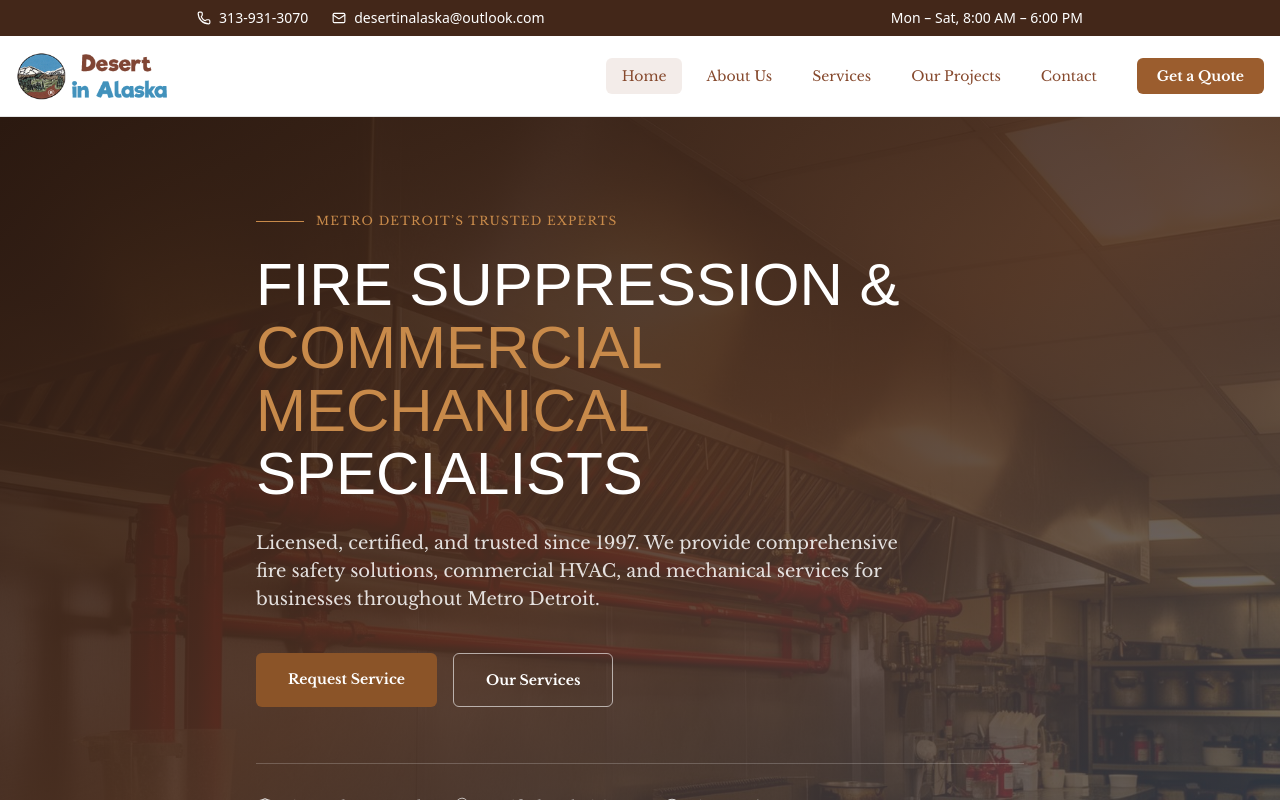
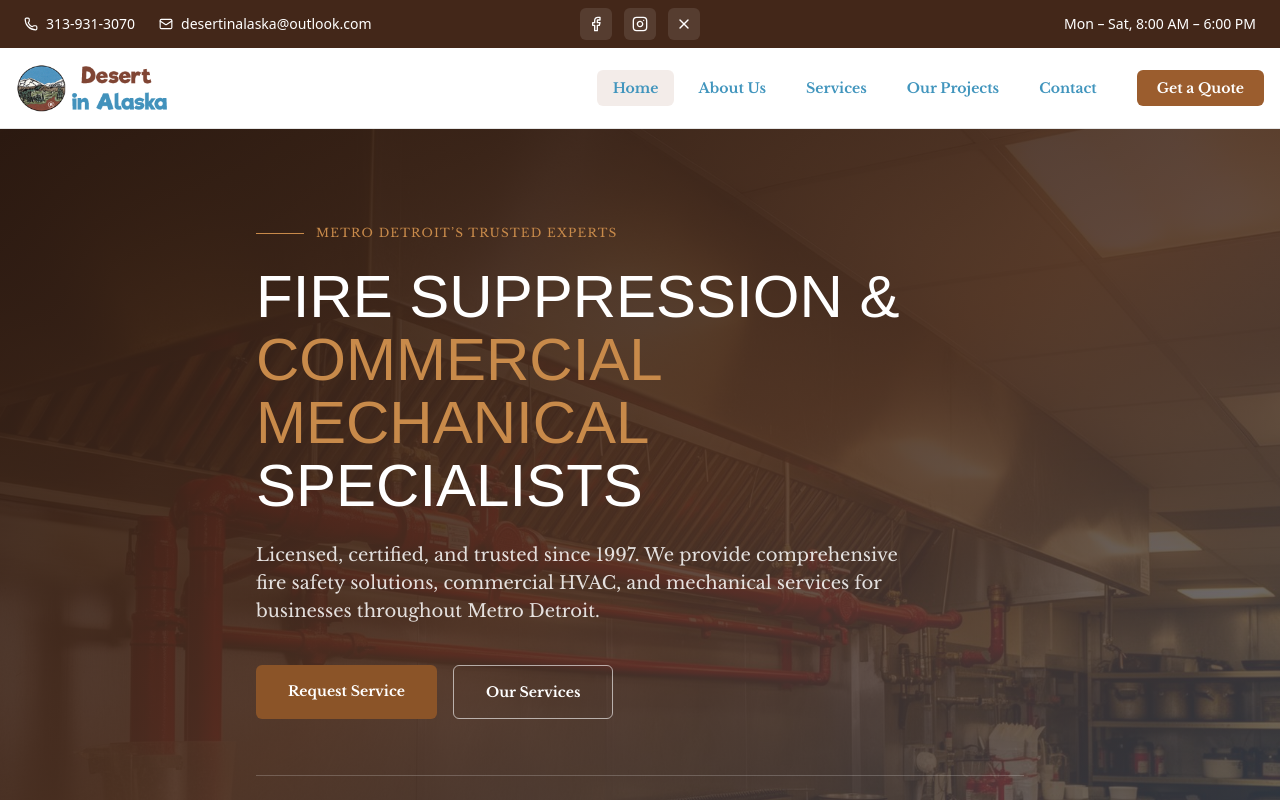
Before and after one commit to compumaxhosting/desert-in-alaska, a Next.js app: page / in a window 1280 px wide. Shown: the top 800 px of the page. Built offline with nearby package versions, Linux system fonts and the light colour scheme.

Commit message:
blue colors

```diff
--- a/src/components/Contact.tsx
+++ b/src/components/Contact.tsx
@@ -70,7 +70,7 @@ export default function Contact() {
                   href="tel:13139313070"
                   className="flex items-start gap-4 group"
                 >
-                  <div className="rounded-lg bg-[#86492D]/10 p-3 text-[#86492D] transition group-hover:bg-[#86492D] group-hover:text-white">
+                  <div className="rounded-lg bg-[#86492D]/10 p-3 text-[#4195bd] transition group-hover:bg-[#86492D] group-hover:text-white">
                     <Phone size={20} />
                   </div>
                   <div>
@@ -88,7 +88,7 @@ export default function Contact() {
                   href="mailto:desertinalaska@outlook.com"
                   className="flex items-start gap-4 group"
                 >
-                  <div className="rounded-lg bg-[#86492D]/10 p-3 text-[#86492D] transition group-hover:bg-[#86492D] group-hover:text-white">
+                  <div className="rounded-lg bg-[#86492D]/10 p-3 text-[#4195bd] transition group-hover:bg-[#86492D] group-hover:text-white">
                     <Mail size={20} />
                   </div>
                   <div>
@@ -102,7 +102,7 @@ export default function Contact() {
 
               {/* ADDRESS (OPTIONAL MAP CTA) */}
               <li className="flex items-start gap-4">
-                <div className="rounded-lg bg-[#86492D]/10 p-3 text-[#86492D]">
+                <div className="rounded-lg bg-[#86492D]/10 p-3 text-[#4195bd]">
                   <MapPin size={20} />
                 </div>
                 <div>
@@ -115,7 +115,7 @@ export default function Contact() {
 
               {/* HOURS (NO CTA) */}
               <li className="flex items-start gap-4">
-                <div className="rounded-lg bg-[#86492D]/10 p-3 text-[#86492D]">
+                <div className="rounded-lg bg-[#86492D]/10 p-3 text-[#4195bd]">
                   <Clock size={20} />
                 </div>
                 <div>
--- a/src/components/Footer.tsx
+++ b/src/components/Footer.tsx
@@ -33,7 +33,7 @@ export default function Footer() {
             1997. Licensed, certified, and committed to safety excellence.
           </p>
 
-          <div className="flex gap-6 pt-4 text-xs text-[#c98b55]">
+          <div className="flex gap-6 pt-4 text-xs text-[#4195bd]">
             <div className="flex items-center gap-2">
               <ShieldCheck size={18} />
               <span>Licensed & Insured</span>
@@ -95,7 +95,7 @@ export default function Footer() {
 
           <ul className="space-y-4 text-sm text-[#e7d6c8] font-serif">
             <li className="flex items-start gap-3">
-              <MapPin size={18} className="mt-1 text-[#c98b55]" />
+              <MapPin size={18} className="mt-1 text-[#4195bd]" />
               <span>
                 11402 Schaefer Hwy
                 <br />
@@ -108,7 +108,7 @@ export default function Footer() {
                 href="tel:13139313070"
                 className="flex items-center gap-3 hover:text-white transition"
               >
-                <Phone size={18} className="text-[#c98b55]" />
+                <Phone size={18} className="text-[#4195bd]" />
                 <span>313-931-3070</span>
               </a>
             </li>
@@ -118,13 +118,13 @@ export default function Footer() {
                 href="mailto:desertinalaska@outlook.com"
                 className="flex items-center gap-3 hover:text-white transition"
               >
-                <Mail size={18} className="text-[#c98b55]" />
+                <Mail size={18} className="text-[#4195bd]" />
                 <span>desertinalaska@outlook.com</span>
               </a>
             </li>
 
             <li className="flex items-center gap-3">
-              <Clock size={18} className="text-[#c98b55]" />
+              <Clock size={18} className="text-[#4195bd]" />
               <span>Mon – Sat, 8:00 AM – 6:00 PM</span>
             </li>
           </ul>
@@ -134,7 +134,7 @@ export default function Footer() {
             <a
               href="https://www.facebook.com/people/Desert-in-Alaska/100070081153037/#"
               aria-label="Facebook"
-              className="rounded-md bg-white/10 p-2 text-[#c98b55] transition hover:bg-white/20 hover:text-white"
+              className="rounded-md bg-white/10 p-2 text-[#4195bd] transition hover:bg-white/20 hover:text-white"
             >
               <Facebook size={18} />
             </a>
@@ -142,7 +142,7 @@ export default function Footer() {
             <a
               href="#"
               aria-label="Instagram"
-              className="rounded-md bg-white/10 p-2 text-[#c98b55] transition hover:bg-white/20 hover:text-white"
+              className="rounded-md bg-white/10 p-2 text-[#4195bd] transition hover:bg-white/20 hover:text-white"
             >
               <Instagram size={18} />
             </a>
@@ -150,7 +150,7 @@ export default function Footer() {
             <a
               href="https://x.com/desertinalaska1"
               aria-label="X (Twitter)"
-              className="rounded-md bg-white/10 p-2 text-[#c98b55] transition hover:bg-white/20 hover:text-white"
+              className="rounded-md bg-white/10 p-2 text-[#4195bd] transition hover:bg-white/20 hover:text-white"
             >
               <X size={18} />
             </a>
--- a/src/components/Header.tsx
+++ b/src/components/Header.tsx
@@ -41,11 +41,11 @@ export default function Header() {
               <Link
                 key={link.name}
                 href={link.href}
-                className={`px-4 py-2 text-sm font-medium rounded-md transition-colors
+                className={`px-4 py-2 text-sm font-extrabold rounded-md transition-colors
                   ${
                     isActive(link.href)
-                      ? "bg-[#86492D]/10 text-accent"
-                      : "text-accent hover:bg-[#86492D]/10"
+                      ? "bg-[#86492D]/10 text-[#4195bd]"
+                      : "text-[#4195bd] hover:bg-[#86492D]/10"
                   }
                 `}
               >
--- a/src/components/TopBar.tsx
+++ b/src/components/TopBar.tsx
@@ -1,26 +1,58 @@
-import { Phone, Mail } from "lucide-react";
+
+
+import { Phone, Mail, Facebook, Instagram, X } from "lucide-react";
 
 export default function TopBar() {
   return (
-    <div className="hidden lg:flex items-center bg-[#432719] text-white text-sm px-6 py-2 justify-around">
+    <div className="hidden lg:flex items-center bg-[#432719] text-white text-sm px-6 py-2">
       {/* Left */}
-      <div className="flex items-center gap-6">
-        <a href="tel:13139313070" className="flex items-center gap-2">
+      <div className="flex items-center gap-6 flex-1">
+        <a
+          href="tel:13139313070"
+          className="flex items-center gap-2 hover:text-[#c98b55] transition"
+        >
           <Phone size={14} />
           <span>313-931-3070</span>
         </a>
 
         <a
           href="mailto:desertinalaska@outlook.com"
-          className="flex items-center gap-2"
+          className="flex items-center gap-2 hover:text-[#c98b55] transition"
         >
           <Mail size={14} />
           <span>desertinalaska@outlook.com</span>
         </a>
       </div>
 
+      {/* Middle (Social Icons) */}
+      <div className="flex items-center gap-3 justify-center flex-1">
+        <a
+          href="https://www.facebook.com/people/Desert-in-Alaska/100070081153037/#"
+          aria-label="Facebook"
+          className="rounded-md bg-white/10 p-2 text-white transition hover:bg-white/20 hover:text-[#c98b55]"
+        >
+          <Facebook size={16} />
+        </a>
+
+        <a
+          href="#"
+          aria-label="Instagram"
+          className="rounded-md bg-white/10 p-2  text-white transition hover:bg-white/20 hover:text-[#c98b55]"
+        >
+          <Instagram size={16} />
+        </a>
+
+        <a
+          href="https://x.com/desertinalaska1"
+          aria-label="X (Twitter)"
+          className="rounded-md bg-white/10 p-2  text-white transition hover:bg-white/20 hover:text-[#c98b55]"
+        >
+          <X size={16} />
+        </a>
+      </div>
+
       {/* Right */}
-      <div>Mon – Sat, 8:00 AM – 6:00 PM</div>
+      <div className="flex-1 text-right">Mon – Sat, 8:00 AM – 6:00 PM</div>
     </div>
   );
 }
```
